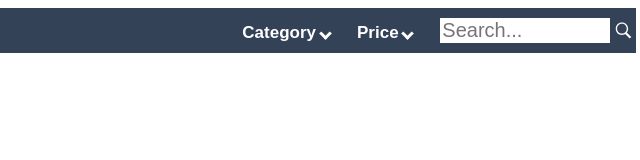
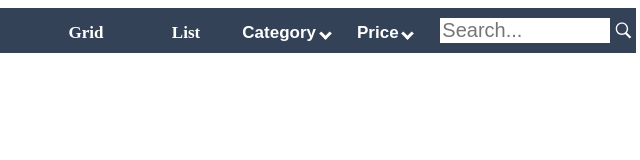
Before and after one commit to GSG-G10/ERMM-Ecommerce, a website: page html/seller.html in a window 1280 px wide. Shown: the full height of the page, 636-1276 px from the left. Drawn offline with Linux system fonts and the light colour scheme.

Commit message:
added buttons to change view (list / grid)

```diff
--- a/css/cart.css
+++ b/css/cart.css
@@ -165,11 +165,19 @@
 
 .dropdownli {
     font-weight: bold;
-    margin-left: auto;
+    margin-left: 0px;
 }
 
 .dropdownli1 {
     font-weight: bold;
+    margin-left: 0px;
+}
+
+#Grid {
+    margin-left: auto;
+}
+
+#List {
     margin-left: 0px;
 }
 
--- a/css/product.css
+++ b/css/product.css
@@ -165,11 +165,19 @@
 
 .dropdownli {
     font-weight: bold;
-    margin-left: auto;
+    margin-left: 0px;
 }
 
 .dropdownli1 {
     font-weight: bold;
+    margin-left: 0px;
+}
+
+#Grid {
+    margin-left: auto;
+}
+
+#List {
     margin-left: 0px;
 }
 
--- a/css/seller.css
+++ b/css/seller.css
@@ -165,11 +165,19 @@
 
 .dropdownli {
     font-weight: bold;
-    margin-left: auto;
+    margin-left: 0px;
 }
 
 .dropdownli1 {
     font-weight: bold;
+    margin-left: 0px;
+}
+
+#Grid {
+    margin-left: auto;
+}
+
+#List {
     margin-left: 0px;
 }
 
--- a/html/seller.html
+++ b/html/seller.html
@@ -27,6 +27,14 @@
                 </li>
                 <li id="Add">
                     <a href="./add-product.html">Add</a>
+                    <span></span>
+                </li>
+                <li id="Grid">
+                    <a href="">Grid</a>
+                    <span></span>
+                </li>
+                <li id="List">
+                    <a href="">List</a>
                     <span></span>
                 </li>
                 <li class="dropdownli" onclick="clicked1(this)">
```
Also changed, not shown: html/cart.html (+8 -1 lines), index.html (+8 -0 lines).
